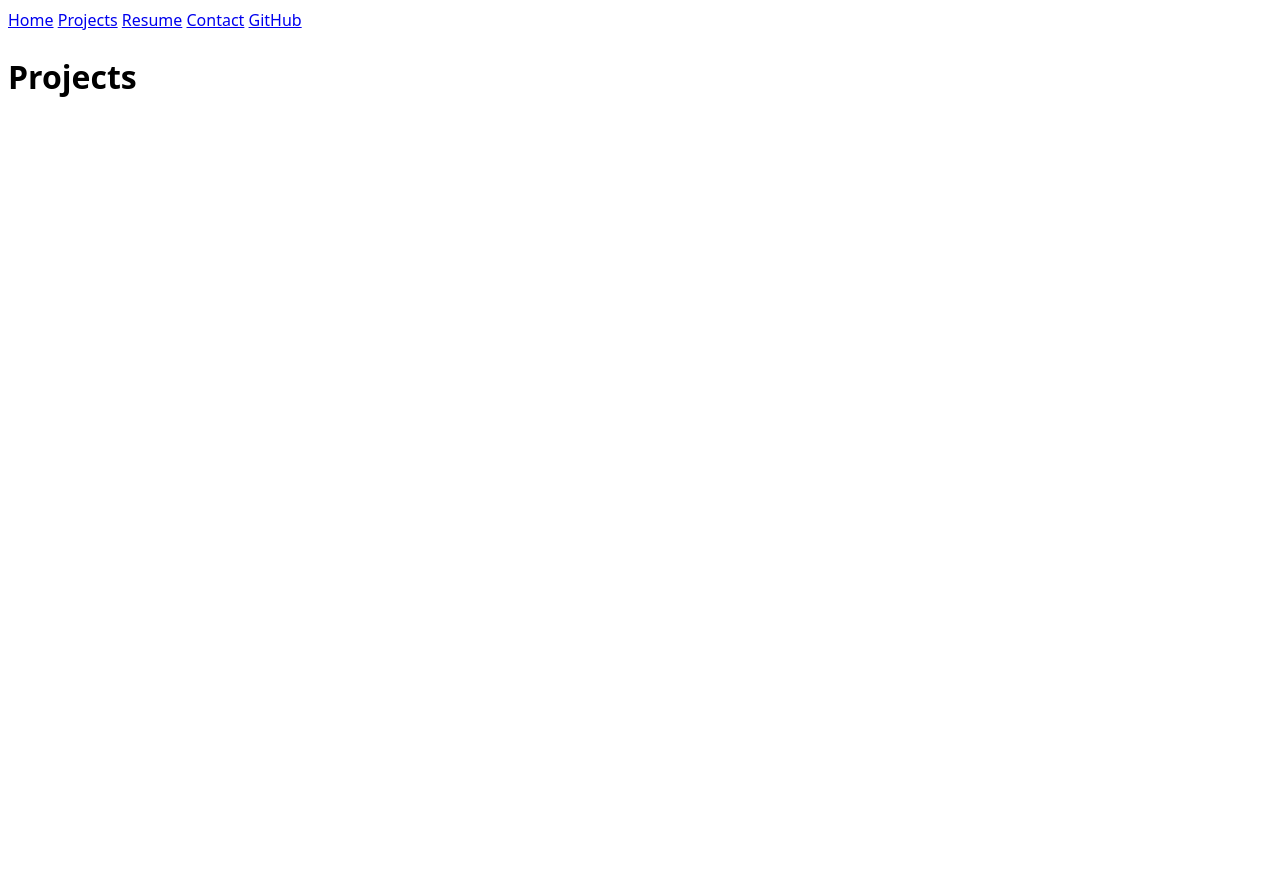
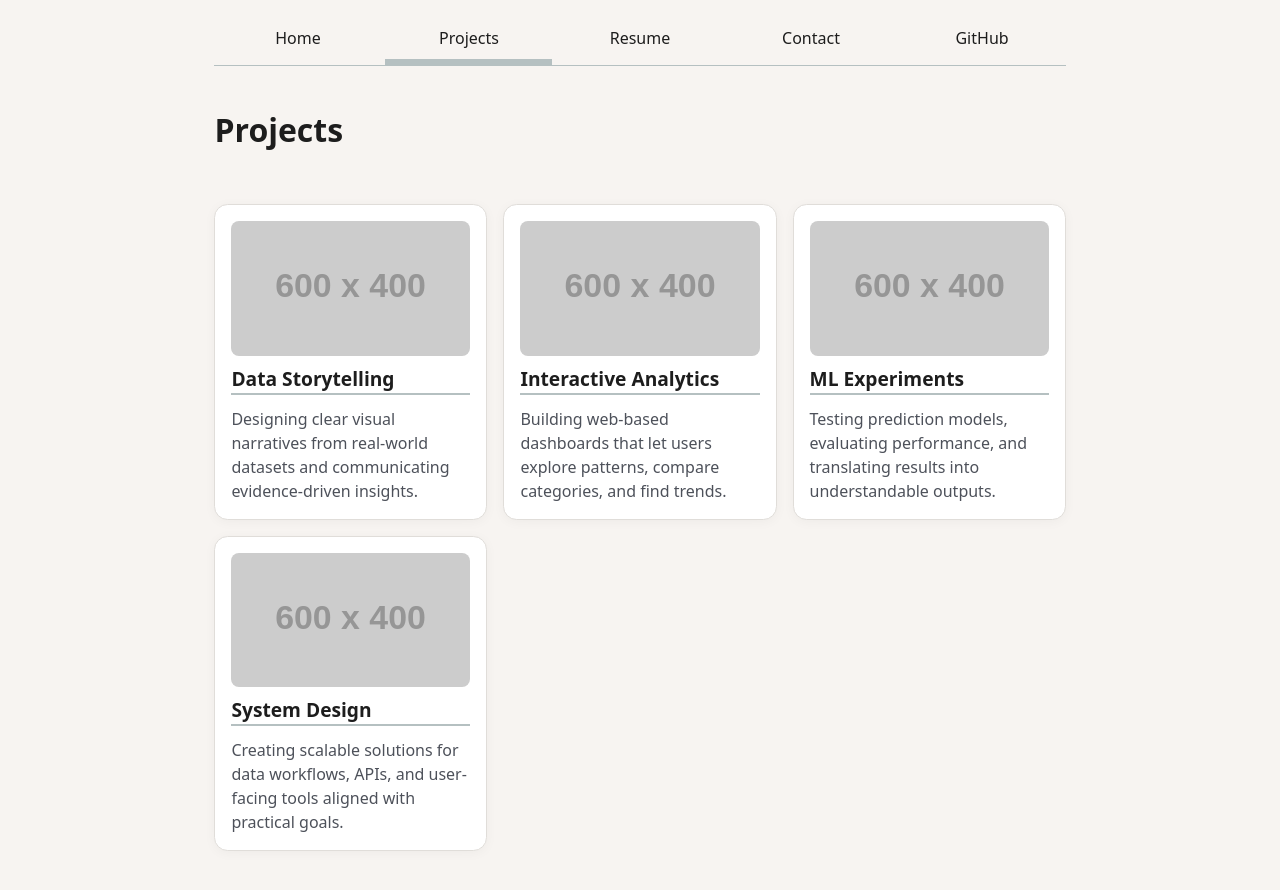
Before and after one commit to EugeneBertrand/portfolio, a plain HTML site: page projects/index.html in a window 1280 px wide. Before the commit the page ends 800 px from the top, so only its background shows below. Drawn offline with Linux system fonts and the light colour scheme; placeholder pictures from the web are drawn by us.

Commit message:
Complete Lab 2 styling updates

```diff
--- a/projects/index.html
+++ b/projects/index.html
@@ -9,11 +9,40 @@
 <body>
   <nav>
     <a href="../index.html">Home</a>
-    <a href="index.html">Projects</a>
+    <a class="current" href="index.html">Projects</a>
     <a href="../resume/index.html">Resume</a>
     <a href="../contact/index.html">Contact</a>
     <a href="https://github.com/EugeneBertrand" target="_blank">GitHub</a>
   </nav>
-  <h1>Projects</h1>
+
+  <main>
+    <h1>Projects</h1>
+
+    <section class="projects" aria-label="Project list">
+      <article>
+        <img src="https://placehold.co/600x400/eeeeee/222222?text=Project+1" alt="Project 1 placeholder image">
+        <h2>Data Storytelling</h2>
+        <p>Designing clear visual narratives from real-world datasets and communicating evidence-driven insights.</p>
+      </article>
+
+      <article>
+        <img src="https://placehold.co/600x400/dfeaf8/1b1b1b?text=Project+2" alt="Project 2 placeholder image">
+        <h2>Interactive Analytics</h2>
+        <p>Building web-based dashboards that let users explore patterns, compare categories, and find trends.</p>
+      </article>
+
+      <article>
+        <img src="https://placehold.co/600x400/e9f7ed/1b1b1b?text=Project+3" alt="Project 3 placeholder image">
+        <h2>ML Experiments</h2>
+        <p>Testing prediction models, evaluating performance, and translating results into understandable outputs.</p>
+      </article>
+
+      <article>
+        <img src="https://placehold.co/600x400/f8ede6/1b1b1b?text=Project+4" alt="Project 4 placeholder image">
+        <h2>System Design</h2>
+        <p>Creating scalable solutions for data workflows, APIs, and user-facing tools aligned with practical goals.</p>
+      </article>
+    </section>
+  </main>
 </body>
 </html>
--- a/style.css
+++ b/style.css
@@ -1,6 +1,204 @@
+:root {
+  --color-accent: oklch(65% 50% 0);
+  --color-border: oklch(80% 3% 200);
+  --color-surface: #ffffff;
+  --color-background: #f7f4f1;
+  --color-text: #1d1d1d;
+}
+
+* {
+  box-sizing: border-box;
+}
+
+html {
+  accent-color: var(--color-accent);
+}
+
 body {
-  /* Set line height to 1.5 times the font size
-	   and use the OS’s UI font as the website font
-	 */
-  font: 100%/1.5 system-ui;
+  margin: 0 auto;
+  max-width: 100ch;
+  padding: 1rem clamp(1rem, 3vw, 2rem) 3rem;
+  background: var(--color-background);
+  color: var(--color-text);
+  font: 100%/1.5 system-ui, sans-serif;
 }
+
+img {
+  display: block;
+  max-width: 100%;
+}
+
+a {
+  color: inherit;
+  text-decoration: none;
+}
+
+nav {
+  display: flex;
+  flex-wrap: wrap;
+  gap: 0.25rem;
+  margin-bottom: 1.5rem;
+  border-bottom: 1px solid var(--color-border);
+}
+
+nav a {
+  flex: 1 1 8rem;
+  padding: 0.6em 0.75em;
+  text-align: center;
+  border-bottom: 0.4em solid transparent;
+  transition: border-color 0.2s ease, background-color 0.2s ease;
+}
+
+nav a:hover,
+nav a:focus-visible {
+  border-bottom-color: var(--color-accent);
+}
+
+nav a.current {
+  border-bottom-color: var(--color-border);
+  padding-bottom: calc(0.6em - 0.4em);
+}
+
+h1,
+h2,
+h3,
+h4,
+h5,
+h6 {
+  line-height: 1.1;
+  text-wrap: balance;
+}
+
+main {
+  display: grid;
+  gap: 1.25rem;
+}
+
+figure {
+  margin: 0;
+  padding: 1rem;
+  background: var(--color-surface);
+  border: 1px solid #ddd6d0;
+  border-radius: 1rem;
+  box-shadow: 0 6px 18px rgba(29, 29, 29, 0.06);
+}
+
+figcaption {
+  margin-top: 0.75rem;
+  color: #4a4a4a;
+  font-size: 0.95rem;
+}
+
+form {
+  display: grid;
+  gap: 1rem;
+  max-width: 40rem;
+}
+
+label {
+  display: grid;
+  gap: 0.35rem;
+  font-weight: 600;
+}
+
+input,
+textarea,
+button {
+  width: 100%;
+  box-sizing: border-box;
+  font: inherit;
+}
+
+input,
+textarea {
+  padding: 0.75rem 0.8rem;
+  border: 1px solid #d2d2d2;
+  border-radius: 0.5rem;
+  background: var(--color-surface);
+}
+
+textarea {
+  min-height: 10rem;
+  resize: vertical;
+}
+
+button {
+  border: 0;
+  border-radius: 0.5rem;
+  background: var(--color-accent);
+  color: #fff;
+  padding: 0.8rem 1rem;
+  cursor: pointer;
+}
+
+.projects {
+  display: grid;
+  grid-template-columns: repeat(auto-fill, minmax(15em, 1fr));
+  gap: 1rem;
+  margin-top: 1rem;
+}
+
+.projects article {
+  display: grid;
+  gap: 0.75rem;
+  padding: 1rem;
+  background: var(--color-surface);
+  border: 1px solid #e0ddd9;
+  border-radius: 0.85rem;
+  box-shadow: 0 2px 12px rgba(29, 29, 29, 0.04);
+}
+
+.projects article img {
+  width: 100%;
+  aspect-ratio: 16 / 9;
+  object-fit: cover;
+  border-radius: 0.5rem;
+}
+
+.projects article h2 {
+  margin: 0;
+  font-size: 1.2rem;
+}
+
+.projects article p {
+  margin: 0;
+  color: #4d515a;
+}
+
+section {
+  margin-block: 2rem;
+}
+
+section h2 {
+  margin-bottom: 0.75rem;
+  padding-bottom: 0.25rem;
+  border-bottom: 2px solid var(--color-border);
+}
+
+.resume article {
+  margin-bottom: 1.25rem;
+}
+
+.resume header p,
+.resume article p,
+.resume li {
+  color: #3f434d;
+}
+
+.resume ul {
+  padding-left: 1.25rem;
+}
+
+.resume h3 {
+  margin-bottom: 0.25rem;
+}
+
+@media (max-width: 640px) {
+  nav {
+    flex-direction: column;
+  }
+
+  nav a {
+    flex-basis: auto;
+  }
+}
```
Also changed, not shown: contact/index.html (+6 -2 lines), index.html (+7 -1 lines), resume/index.html (+4 -2 lines).
